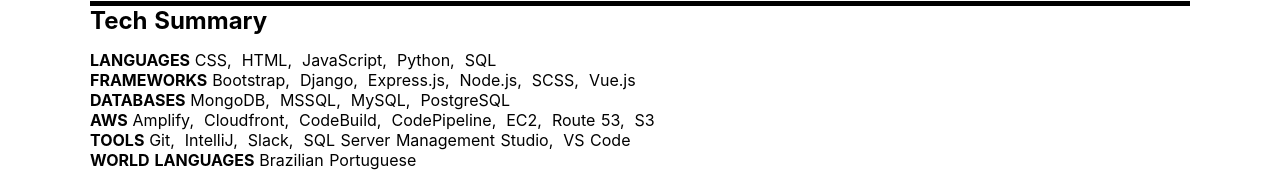
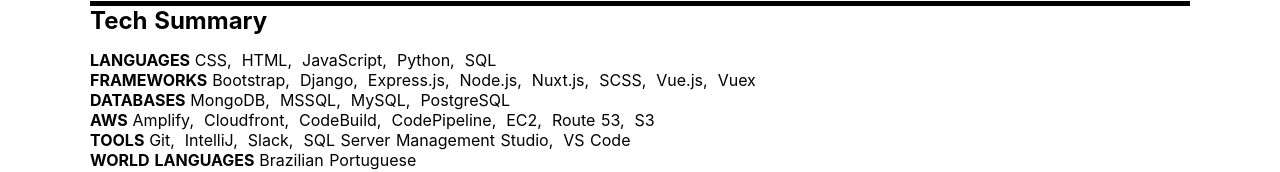
Before and after one commit to acan13/resume, a Nuxt app: page / in a window 1280 px wide. Shown: the part 144-316 px from the top of the page. Built offline with nearby package versions, Linux system fonts and the light colour scheme.

Commit message:
add tech items

```diff
--- a/components/TechSummary/techSummaryItems.js
+++ b/components/TechSummary/techSummaryItems.js
@@ -124,4 +124,12 @@
         name: 'CodePipeline',
         category: TECH_ITEM_CATEGORIES.AWS,
     }),
+    new TechSummaryItem({
+        name: 'Nuxt.js',
+        category: TECH_ITEM_CATEGORIES.FRAMEWORKS,
+    }),
+    new TechSummaryItem({
+        name: 'Vuex',
+        category: TECH_ITEM_CATEGORIES.FRAMEWORKS,
+    }),
 ];
```
